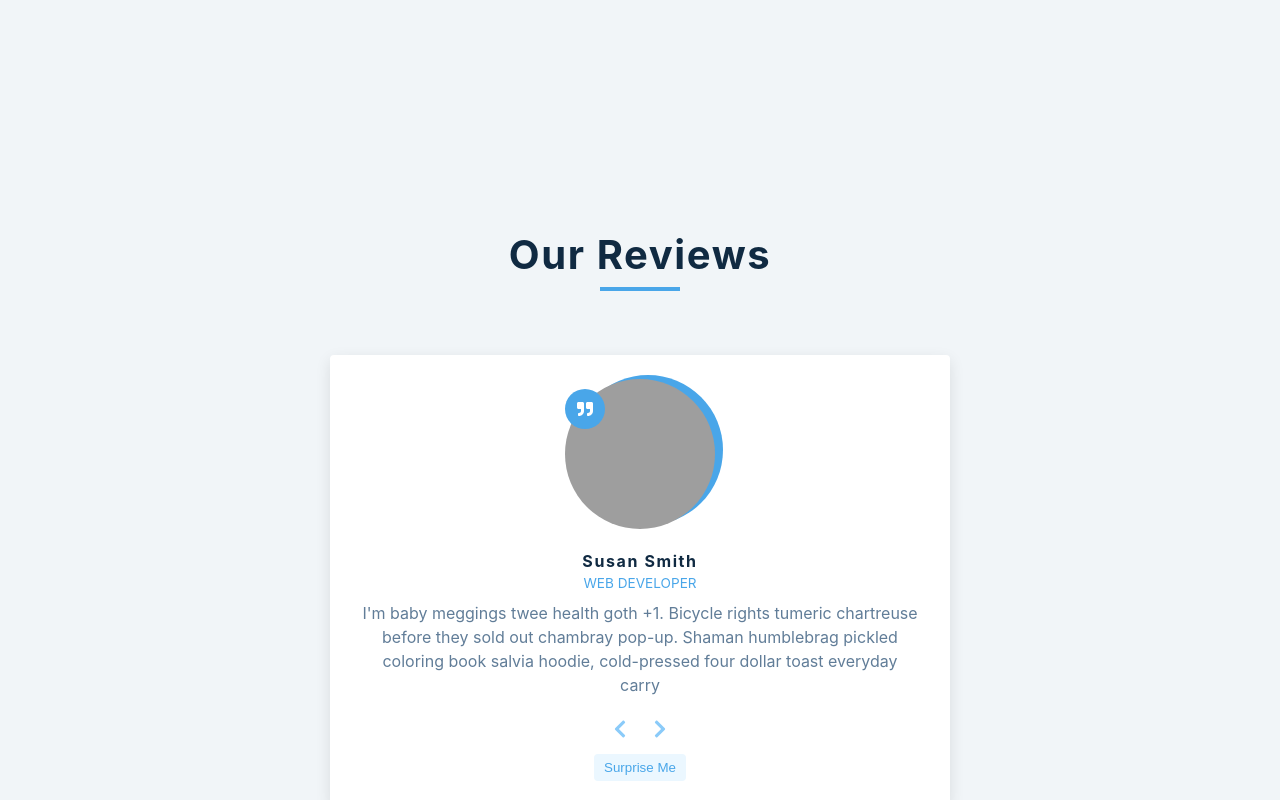
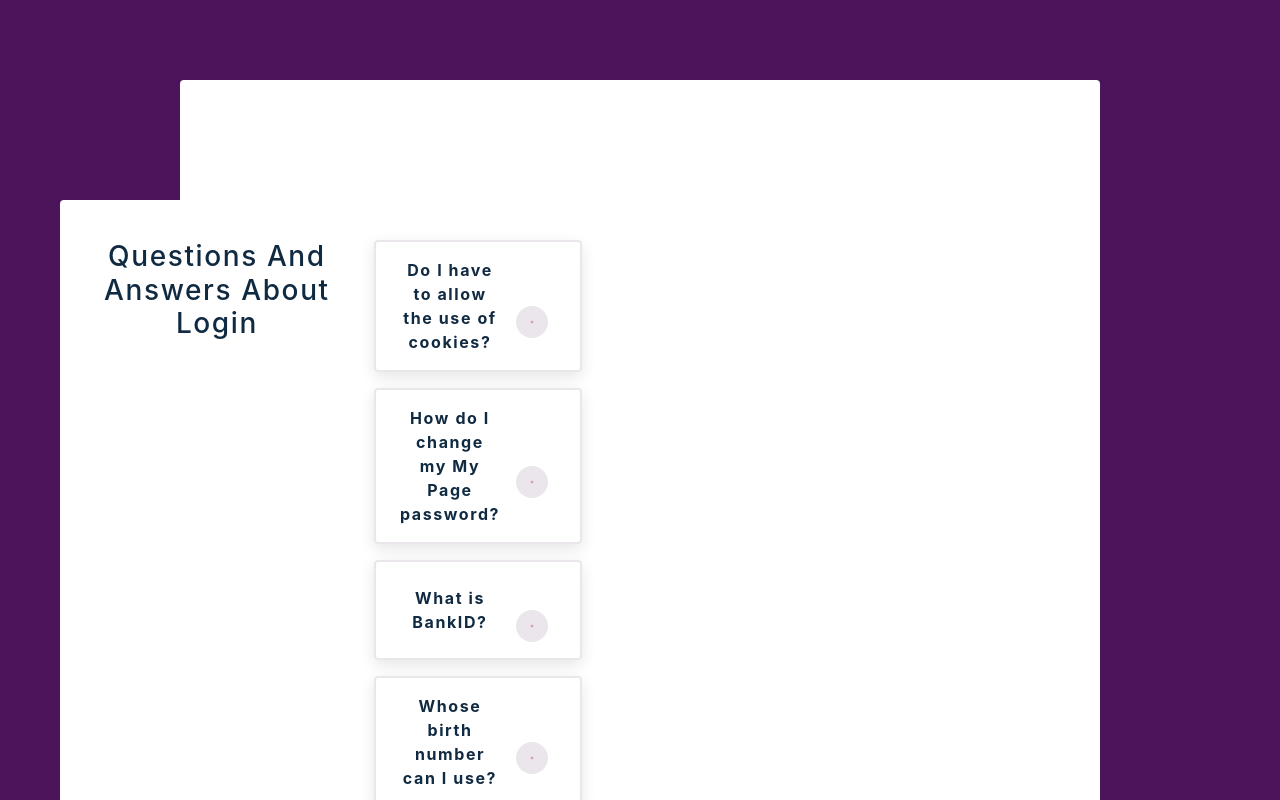
Before and after one commit to VertikaJain/music-classification-python, a React (Create React App) app: page / in a window 1280 px wide. Shown: the top 800 px of the page. Built offline with nearby package versions, Linux system fonts and the light colour scheme; grey boxes are pictures that could not be loaded.

Commit message:
useState as Props

```diff
--- a/src/App.js
+++ b/src/App.js
@@ -20,7 +20,8 @@
 // import UseMemo from "./12-use-memo"
 // import Birthdays from "./projects/1-birthdays"
 // import Tours from "./projects/2-tours"
-import Reviews from "./projects/3-reviews"
+// import Reviews from "./projects/3-reviews"
+import Accordion from "./projects/4-accordion"
 
 function App() {
   return (
@@ -46,7 +47,8 @@
       {/* <UseMemo/> */}
       {/* <Birthdays/> */}
       {/* <Tours/> */}
-      <Reviews />
+      {/* <Reviews /> */}
+      <Accordion/>
     </div>
   );
 }
--- /dev/null
+++ b/src/projects/4-accordion/App.js
@@ -0,0 +1,28 @@
+import React, { useState } from 'react'
+import questions from "./data"
+import SingleQuestion from "./Question"
+
+const App = () => {
+    const [currentQuestion, setCurrentQuestion] = useState(undefined)
+
+    return (
+        <main>
+            <div className="container">
+                <h3>questions and answers about login</h3>
+                <section className="info">
+                    {
+                        questions.map(ques => {
+                            return <SingleQuestion
+                                key={ques.id}
+                                {...ques}
+                                setCurrentQuestion={setCurrentQuestion}
+                                showInfo={currentQuestion === ques.id} />
+                        })
+                    }
+                </section>
+            </div>
+        </main>
+    )
+}
+
+export default App
--- /dev/null
+++ b/src/projects/4-accordion/Question.js
@@ -0,0 +1,16 @@
+import React from 'react'
+import { AiOutlineMinus, AiOutlinePlus } from "react-icons/ai"
+
+const Question = ({ id, title, info, showInfo, setCurrentQuestion }) => {
+    return <article className="question">
+        <header>
+            <h4>{title}</h4>
+            <button className="btn" onClick={() => setCurrentQuestion(showInfo ? undefined : id)}>
+                {(showInfo) ? <AiOutlineMinus /> : <AiOutlinePlus />}
+            </button>
+        </header>
+        {showInfo && <p>{info}</p>}
+    </article>
+}
+
+export default Question
--- /dev/null
+++ b/src/projects/4-accordion/data.js
@@ -0,0 +1,33 @@
+const questions = [
+    {
+      id: 1,
+      title: 'Do I have to allow the use of cookies?',
+      info:
+        'Unicorn vinyl poutine brooklyn, next level direct trade iceland. Shaman copper mug church-key coloring book, whatever poutine normcore fixie cred kickstarter post-ironic street art.',
+    },
+    {
+      id: 2,
+      title: 'How do I change my My Page password?',
+      info:
+        'Coloring book forage photo booth gentrify lumbersexual. Migas chillwave poutine synth shoreditch, enamel pin thundercats fashion axe roof party polaroid chartreuse.',
+    },
+    {
+      id: 3,
+      title: 'What is BankID?',
+      info:
+        'Enamel pin fam sustainable woke whatever venmo. Authentic asymmetrical put a bird on it, lumbersexual activated charcoal kinfolk banjo cred pickled sartorial.',
+    },
+    {
+      id: 4,
+      title: 'Whose birth number can I use?',
+      info:
+        'Edison bulb direct trade gentrify beard lo-fi seitan sustainable roof party franzen occupy squid. Knausgaard cronut succulents, scenester readymade shabby chic lyft. Copper mug meh vegan gentrify.',
+    },
+    {
+      id: 5,
+      title: 'When do I recieve a password ordered by letter?',
+      info:
+        'Locavore franzen fashion axe live-edge neutra irony synth af tilde shabby chic man braid chillwave waistcoat copper mug messenger bag. Banjo snackwave blog, microdosing thundercats migas vaporware viral lo-fi seitan ',
+    },
+  ]
+  export default questions
--- /dev/null
+++ b/src/projects/4-accordion/index.css
@@ -0,0 +1,213 @@
+/*
+===============
+Variables
+===============
+*/
+
+:root {
+  /* dark shades of primary color*/
+  --clr-primary-1: hsl(205, 86%, 17%);
+  --clr-primary-2: hsl(205, 77%, 27%);
+  --clr-primary-3: hsl(205, 72%, 37%);
+  --clr-primary-4: hsl(205, 63%, 48%);
+  /* primary/main color */
+  --clr-primary-5: hsl(205, 78%, 60%);
+  /* lighter shades of primary color */
+  --clr-primary-6: hsl(205, 89%, 70%);
+  --clr-primary-7: hsl(205, 90%, 76%);
+  --clr-primary-8: hsl(205, 86%, 81%);
+  --clr-primary-9: hsl(205, 90%, 88%);
+  --clr-primary-10: hsl(205, 100%, 96%);
+  /* darkest grey - used for headings */
+  --clr-grey-1: hsl(209, 61%, 16%);
+  --clr-grey-2: hsl(211, 39%, 23%);
+  --clr-grey-3: hsl(209, 34%, 30%);
+  --clr-grey-4: hsl(209, 28%, 39%);
+  /* grey used for paragraphs */
+  --clr-grey-5: hsl(210, 22%, 49%);
+  --clr-grey-6: hsl(209, 23%, 60%);
+  --clr-grey-7: hsl(211, 27%, 70%);
+  --clr-grey-8: hsl(210, 31%, 80%);
+  --clr-grey-9: hsl(212, 33%, 89%);
+  --clr-grey-10: hsl(210, 36%, 96%);
+  --clr-white: #fff;
+  --clr-purple: #4b145b;
+  --clr-red-special: #b4345c;
+  --clr-grey-special: #eae6eb;
+  --clr-red-dark: hsl(360, 67%, 44%);
+  --clr-red-light: hsl(360, 71%, 66%);
+  --clr-green-dark: hsl(125, 67%, 44%);
+  --clr-green-light: hsl(125, 71%, 66%);
+  --clr-black: #222;
+  --transition: all 0.3s linear;
+  --spacing: 0.1rem;
+  --radius: 0.25rem;
+  --light-shadow: 0 5px 15px rgba(0, 0, 0, 0.1);
+  --dark-shadow: 0 5px 15px rgba(0, 0, 0, 0.2);
+  --max-width: 1170px;
+  --fixed-width: 920px;
+}
+/*
+===============
+Global Styles
+===============
+*/
+
+*,
+::after,
+::before {
+  margin: 0;
+  padding: 0;
+  box-sizing: border-box;
+}
+body {
+  font-family: -apple-system, BlinkMacSystemFont, 'Segoe UI', Roboto, Oxygen,
+    Ubuntu, Cantarell, 'Open Sans', 'Helvetica Neue', sans-serif;
+  background: var(--clr-purple);
+  color: var(--clr-grey-1);
+  line-height: 1.5;
+  font-size: 0.875rem;
+}
+ul {
+  list-style-type: none;
+}
+a {
+  text-decoration: none;
+}
+h1,
+h2,
+h3,
+h4 {
+  letter-spacing: var(--spacing);
+  text-transform: capitalize;
+  line-height: 1.25;
+  margin-bottom: 0.75rem;
+}
+h1 {
+  font-size: 3rem;
+}
+h2 {
+  font-size: 2rem;
+}
+h3 {
+  font-size: 1.25rem;
+}
+h4 {
+  font-size: 0.875rem;
+}
+p {
+  margin-bottom: 1.25rem;
+  color: var(--clr-grey-5);
+}
+@media screen and (min-width: 800px) {
+  h1 {
+    font-size: 4rem;
+  }
+  h2 {
+    font-size: 2.5rem;
+  }
+  h3 {
+    font-size: 1.75rem;
+  }
+  h4 {
+    font-size: 1rem;
+  }
+  body {
+    font-size: 1rem;
+  }
+  h1,
+  h2,
+  h3,
+  h4 {
+    line-height: 1;
+  }
+}
+/*  global classes */
+
+/* section */
+.section {
+  width: 90vw;
+  margin: 0 auto;
+  max-width: var(--max-width);
+}
+
+@media screen and (min-width: 992px) {
+  .section {
+    width: 95vw;
+  }
+}
+
+/*
+===============
+Questions
+===============
+*/
+
+main {
+  min-height: 100vh;
+  /* using flex because of better browser support */
+  display: flex;
+  justify-content: center;
+  align-items: center;
+}
+
+.container {
+  width: 90vw;
+  margin: 5rem auto;
+  background: var(--clr-white);
+  border-radius: var(--radius);
+  padding: 2.5rem 2rem;
+  max-width: var(--fixed-width);
+  display: grid;
+  gap: 1rem 2rem;
+}
+.container h3 {
+  line-height: 1.2;
+  font-weight: 500;
+}
+@media screen and (min-width: 992px) {
+  .container {
+    display: grid;
+    grid-template-columns: 250px 1fr;
+  }
+}
+.question {
+  padding: 1rem 1.5rem;
+  border: 2px solid var(--clr-grey-special);
+  margin-bottom: 1rem;
+  border-radius: var(--radius);
+  box-shadow: var(--light-shadow);
+}
+.question h4 {
+  text-transform: none;
+  line-height: 1.5;
+}
+.question p {
+  color: var(--clr-grey-3);
+  margin-bottom: 0;
+  margin-top: 0.5rem;
+}
+.question header {
+  display: flex;
+  justify-content: space-between;
+  align-items: center;
+}
+.question header h4 {
+  margin-bottom: 0;
+}
+.btn {
+  background: transparent;
+  border-color: transparent;
+  width: 2rem;
+  height: 2rem;
+  background: var(--clr-grey-special);
+  display: flex;
+  align-items: center;
+  justify-content: center;
+  border-radius: 50%;
+  color: var(--clr-red-special);
+  cursor: pointer;
+  margin-left: 1rem;
+  align-self: center;
+  min-width: 2rem;
+}
--- /dev/null
+++ b/src/projects/4-accordion/index.js
@@ -0,0 +1,9 @@
+import React from 'react'
+import App from "./App"
+import "./index.css"
+
+const Index = () => {
+    return <App/>
+}
+
+export default Index
```
